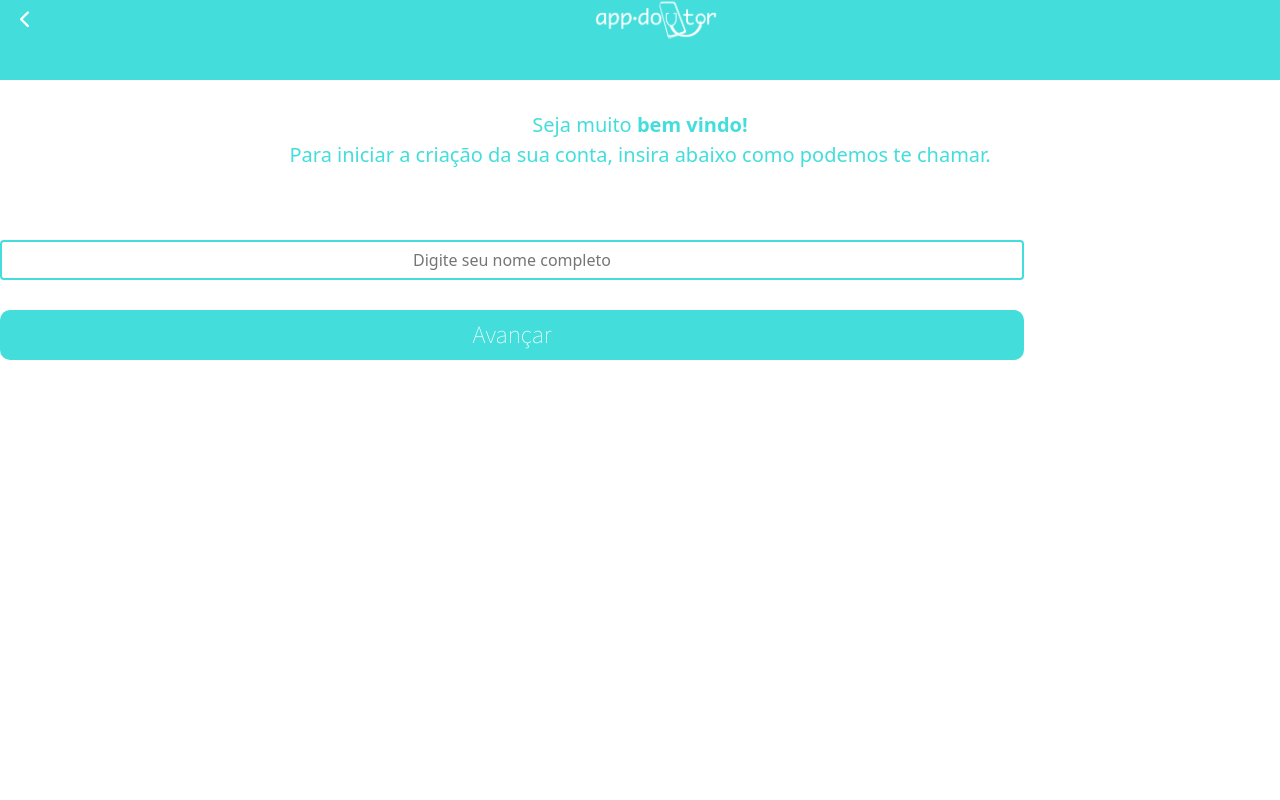
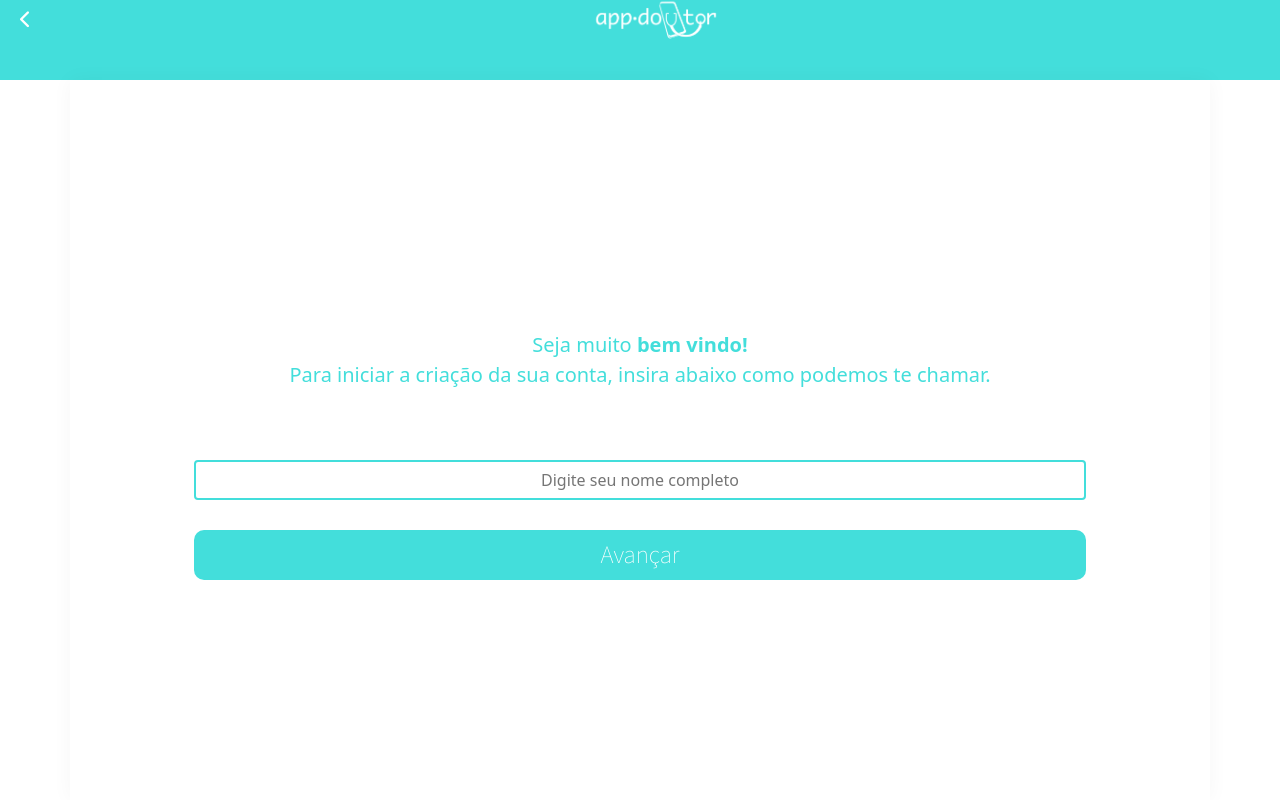
Before and after one commit to appdoutoroficial/appdoutor-pessoas, a PHP site: page /pages/nome/index.php in a window 1280 px wide. Run offline with PHP 8.4, Linux system fonts and the light colour scheme; some libraries are stand-ins or nearby versions.

Commit message:
Ajustes Front-Pessoas
Exclusão dos arquivos HTML

```diff
--- a/pages/confirma-email/index.php
+++ b/pages/confirma-email/index.php
@@ -1,5 +1,6 @@
 <?php include("../inc/client.php");
 cabecalho(); ?>
+<div class="container">
 <div class="card-txt">
     <div class="card-body">
         <p class="txt-instru"><b>Fulano</b>, digite o código recebido no seu email, para continuar.</p>
@@ -12,4 +13,5 @@ cabecalho(); ?>
 <div class="bx-cad">
     <a href="#" class="cad"> Reenviar código</a>
 </div>
+</div>
 <?php footer(); ?>
--- a/pages/conta-criada/index.php
+++ b/pages/conta-criada/index.php
@@ -1,5 +1,6 @@
 <?php include("../inc/client.php");
 cabecalho(); ?>
+<div class="container">
 <div class="card-foto">
     <div class="card-body">
         <img src="../../assets/images/123.png" class="emoji" alt="">
@@ -11,4 +12,5 @@ cabecalho(); ?>
     </div>
 </div>
 <button class="btn-avancar">Vamos lá!</button>
+</div>
 <?php footer(); ?>
--- a/pages/contato/index.php
+++ b/pages/contato/index.php
@@ -1,5 +1,6 @@
 <?php include("../inc/client.php");
 cabecalho(); ?>
+<div class="container">
 <div class="card-txt">
     <div class="card-body">
         <p class="txt-instru"><b>Fulano</b>, com qual número de telefone nós podemos usar para te contatar?</p>
@@ -9,4 +10,5 @@ cabecalho(); ?>
     <input class="form-control cad-2" type="text" data-mask="(00) 0-0000-0000" placeholder="(11) 9-1234-1234" id="telefone" name="telefone">
 </div>
 <button class="btn-avancar">Avançar</button>
+</div>
 <?php footer(); ?>
--- a/pages/criar-senha/index.php
+++ b/pages/criar-senha/index.php
@@ -1,5 +1,6 @@
 <?php include("../inc/client.php");
 cabecalho(); ?>
+<div class="container">
 <div class="card-txt">
     <div class="card-body">
         <p class="txt-instru"><b>Fulano</b>, para ter certeza que sua contavai estar segura, nós precisamos que você adicione uma senha.</p>
@@ -11,4 +12,5 @@ cabecalho(); ?>
     <input class="form-control cad-2" type="password" name="" required="" placeholder="Repita sua senha">
 </div>
 <button class="btn-avancar">Avançar</button>
+</div>
 <?php footer(); ?>
--- a/pages/e-mail/index.php
+++ b/pages/e-mail/index.php
@@ -1,5 +1,6 @@
 <?php include("../inc/client.php");
 cabecalho(); ?>
+<div class="container">
 <div class="card-txt">
     <div class="card-body">
         <p class="txt-instru"><b>Fulano</b>, com qual email nós podemos usar para te contatar?</p>
@@ -9,4 +10,5 @@ cabecalho(); ?>
     <input class="form-control cad-2" type="email" name="email" required="" placeholder="usuario@dominio.com">
 </div>
 <button class="btn-avancar">Avançar</button>
+</div>
 <?php footer(); ?>
--- a/pages/log-senha/index.php
+++ b/pages/log-senha/index.php
@@ -1,5 +1,6 @@
 <?php include("../inc/client.php");
 cabecalho(); ?>
+<div class="container">
 <div class="card-txt">
     <div class="card-body">
         <p class="txt-instru">Olá <b>Fulano!</b></p>
@@ -12,4 +13,5 @@ cabecalho(); ?>
     <input class="form-control cad-2" type="password" name="" required="" placeholder="Digite uma senha">
 </div>
 <button class="btn-avancar">Avançar</button>
+</div>
 <?php footer(); ?>
--- a/pages/nascimento/index.php
+++ b/pages/nascimento/index.php
@@ -1,5 +1,6 @@
 <?php include("../inc/client.php");
 cabecalho(); ?>
+<div class="container">
 <div class="card-txt">
     <div class="card-body">
         <p class="txt-instru">Olá <b>Fulano!</b></p>
@@ -12,4 +13,5 @@ cabecalho(); ?>
     <input type="date" class="cad-2" id="nome" placeholder="Digite seu nome completo">
 </div>
 <button class="btn-avancar">Avançar</button>
+</div>
 <?php footer(); ?>
--- a/pages/nome/index.php
+++ b/pages/nome/index.php
@@ -1,5 +1,6 @@
 <?php include("../inc/client.php");
 cabecalho(); ?>
+<div class="container">
 <div class="card-txt">
     <div class="card-body">
         <p class="txt-instru">Seja muito <b>bem vindo!</b></p>
@@ -12,4 +13,5 @@ cabecalho(); ?>
     <input type="text" class="cad-2" id="nome" placeholder="Digite seu nome completo">
 </div>
 <button class="btn-avancar">Avançar</button>
+</div>
 <?php footer(); ?>
--- a/pages/selfie/index.php
+++ b/pages/selfie/index.php
@@ -1,5 +1,6 @@
 <?php include("../inc/client.php");
 cabecalho(); ?>
+<div class="container">
 <div class="card-txt2">
     <div class="card-body">
         <p class="txt-instru"><b>Fulano!</b> Chegou a hora de tirar aquela foto.</p>
@@ -15,4 +16,5 @@ cabecalho(); ?>
 <div class="bx-cad">
     <a href="#" class="cad"> Pular</a>
 </div>
+</div>
 <?php footer(); ?>
```
